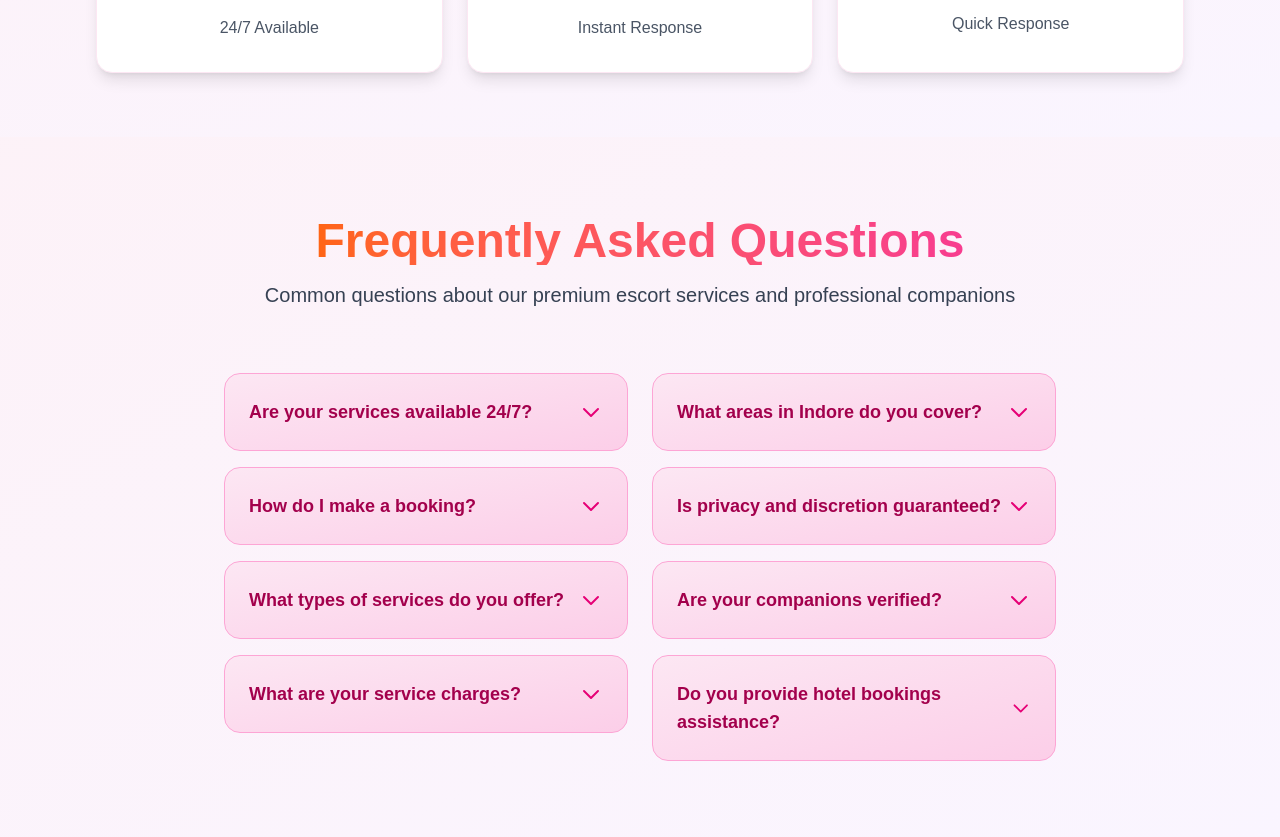
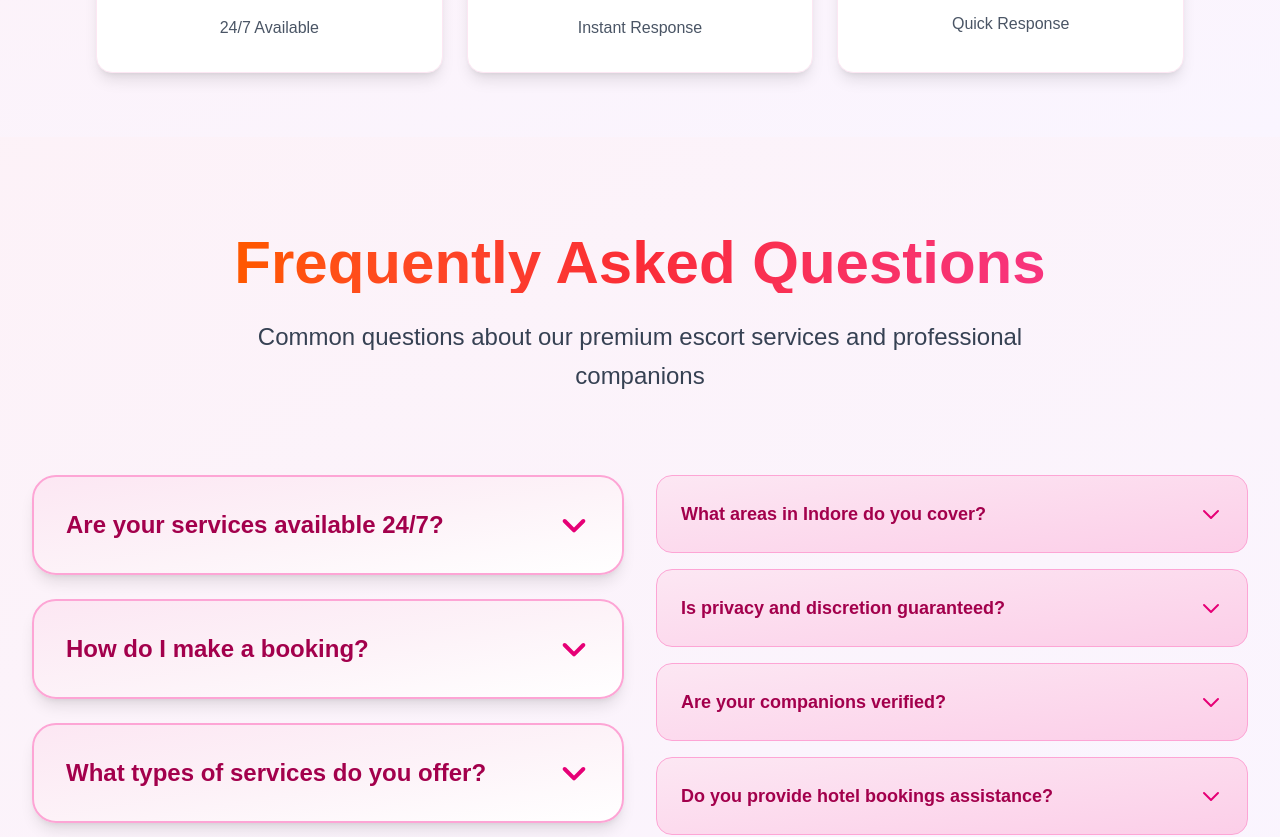
Before and after one commit to anshmydigitalcrown-ui/surat, a Next.js app: page / in a window 1280 px wide. Shown: the part 8720-9557 px from the top of the page. Built offline with nearby package versions, Linux system fonts and the light colour scheme.

Commit message:
Restore service cards to previous larger design with enhanced FAQ section

```diff
--- a/src/app/page.tsx
+++ b/src/app/page.tsx
@@ -210,7 +210,7 @@ export default function Home() {
                   {/* Enhanced Gradient Overlay */}
                   <div className="absolute inset-0 bg-gradient-to-t from-black/70 via-black/30 to-transparent opacity-0 group-hover:opacity-100 transition-opacity duration-500"></div>
 
-                  {/* Price Badge - Larger */}
+                  {/* Price Badge - Enhanced */}
                   <div className="absolute top-4 left-4">
                     <span className={`px-4 py-2 rounded-full text-sm font-bold text-white shadow-xl ${
                       service.price === 'Luxury' ? 'bg-gradient-to-r from-purple-500 to-purple-700' :
@@ -795,71 +795,71 @@ export default function Home() {
         </div>
       </section>
 
-      {/* FAQ Section */}
-      <section className="py-20 bg-gradient-to-br from-pink-50 via-pink-25 to-purple-50">
-        <div className="max-w-4xl mx-auto px-4 sm:px-6 lg:px-8">
-          <div className="text-center mb-16">
-            <h2 className="text-4xl md:text-5xl font-bold bg-gradient-to-r from-orange-500 to-pink-500 bg-clip-text text-transparent mb-4">
+      {/* FAQ Section - Enhanced Size & UI/UX */}
+      <section className="py-24 bg-gradient-to-br from-pink-50 via-pink-25 to-purple-50">
+        <div className="max-w-7xl mx-auto px-4 sm:px-6 lg:px-8">
+          <div className="text-center mb-20">
+            <h2 className="text-5xl md:text-6xl font-black bg-gradient-to-r from-orange-500 via-red-500 to-pink-500 bg-clip-text text-transparent mb-6">
               Frequently Asked Questions
             </h2>
-            <p className="text-xl text-gray-700 max-w-3xl mx-auto">
+            <p className="text-xl md:text-2xl text-gray-700 max-w-4xl mx-auto leading-relaxed">
               Common questions about our premium escort services and professional companions
             </p>
           </div>
 
-          {/* FAQ Grid - 2 Columns */}
-          <div className="grid grid-cols-1 md:grid-cols-2 gap-6">
+          {/* FAQ Grid - Enhanced 2 Columns with Larger Cards */}
+          <div className="grid grid-cols-1 lg:grid-cols-2 gap-8">
             {/* Left Column */}
-            <div className="space-y-4">
-              {/* FAQ Item 1 */}
-              <details className="group bg-gradient-to-br from-pink-100 to-pink-200 rounded-2xl border border-pink-300 overflow-hidden">
-                <summary className="flex items-center justify-between p-6 cursor-pointer hover:bg-pink-200 transition-all duration-300">
-                  <h3 className="text-lg font-bold text-pink-800">Are your services available 24/7?</h3>
-                  <svg className="w-6 h-6 text-pink-600 transform group-open:rotate-180 transition-transform duration-300" fill="none" stroke="currentColor" viewBox="0 0 24 24">
-                    <path strokeLinecap="round" strokeLinejoin="round" strokeWidth={2} d="M19 9l-7 7-7-7" />
+            <div className="space-y-6">
+              {/* FAQ Item 1 - Enhanced */}
+              <details className="group bg-gradient-to-br from-pink-100 via-pink-50 to-white rounded-3xl border-2 border-pink-300 overflow-hidden shadow-lg hover:shadow-2xl transition-all duration-500">
+                <summary className="flex items-center justify-between p-8 cursor-pointer hover:bg-gradient-to-r hover:from-pink-200 hover:to-pink-100 transition-all duration-300">
+                  <h3 className="text-xl md:text-2xl font-bold text-pink-800 pr-4">Are your services available 24/7?</h3>
+                  <svg className="w-8 h-8 text-pink-600 transform group-open:rotate-180 transition-transform duration-300 flex-shrink-0" fill="none" stroke="currentColor" viewBox="0 0 24 24">
+                    <path strokeLinecap="round" strokeLinejoin="round" strokeWidth={3} d="M19 9l-7 7-7-7" />
                   </svg>
                 </summary>
-                <div className="px-6 pb-6 text-gray-700">
-                  <p>Yes, our premium escort services are available 24/7. We provide round-the-clock assistance to ensure you can book our services at any time that suits your schedule.</p>
+                <div className="px-8 pb-8 text-gray-700">
+                  <p className="text-lg leading-relaxed">Yes, our premium escort services are available 24/7. We provide round-the-clock assistance to ensure you can book our services at any time that suits your schedule.</p>
                 </div>
               </details>
 
-              {/* FAQ Item 2 */}
-              <details className="group bg-gradient-to-br from-pink-100 to-pink-200 rounded-2xl border border-pink-300 overflow-hidden">
-                <summary className="flex items-center justify-between p-6 cursor-pointer hover:bg-pink-200 transition-all duration-300">
-                  <h3 className="text-lg font-bold text-pink-800">How do I make a booking?</h3>
-                  <svg className="w-6 h-6 text-pink-600 transform group-open:rotate-180 transition-transform duration-300" fill="none" stroke="currentColor" viewBox="0 0 24 24">
-                    <path strokeLinecap="round" strokeLinejoin="round" strokeWidth={2} d="M19 9l-7 7-7-7" />
+              {/* FAQ Item 2 - Enhanced */}
+              <details className="group bg-gradient-to-br from-pink-100 via-pink-50 to-white rounded-3xl border-2 border-pink-300 overflow-hidden shadow-lg hover:shadow-2xl transition-all duration-500">
+                <summary className="flex items-center justify-between p-8 cursor-pointer hover:bg-gradient-to-r hover:from-pink-200 hover:to-pink-100 transition-all duration-300">
+                  <h3 className="text-xl md:text-2xl font-bold text-pink-800 pr-4">How do I make a booking?</h3>
+                  <svg className="w-8 h-8 text-pink-600 transform group-open:rotate-180 transition-transform duration-300 flex-shrink-0" fill="none" stroke="currentColor" viewBox="0 0 24 24">
+                    <path strokeLinecap="round" strokeLinejoin="round" strokeWidth={3} d="M19 9l-7 7-7-7" />
                   </svg>
                 </summary>
-                <div className="px-6 pb-6 text-gray-700">
-                  <p>You can make a booking by calling us directly, sending a WhatsApp message, or filling out our contact form. Our team will respond promptly to confirm your booking details.</p>
+                <div className="px-8 pb-8 text-gray-700">
+                  <p className="text-lg leading-relaxed">You can make a booking by calling us directly, sending a WhatsApp message, or filling out our contact form. Our team will respond promptly to confirm your booking details.</p>
                 </div>
               </details>
 
-              {/* FAQ Item 3 */}
-              <details className="group bg-gradient-to-br from-pink-100 to-pink-200 rounded-2xl border border-pink-300 overflow-hidden">
-                <summary className="flex items-center justify-between p-6 cursor-pointer hover:bg-pink-200 transition-all duration-300">
-                  <h3 className="text-lg font-bold text-pink-800">What types of services do you offer?</h3>
-                  <svg className="w-6 h-6 text-pink-600 transform group-open:rotate-180 transition-transform duration-300" fill="none" stroke="currentColor" viewBox="0 0 24 24">
-                    <path strokeLinecap="round" strokeLinejoin="round" strokeWidth={2} d="M19 9l-7 7-7-7" />
+              {/* FAQ Item 3 - Enhanced */}
+              <details className="group bg-gradient-to-br from-pink-100 via-pink-50 to-white rounded-3xl border-2 border-pink-300 overflow-hidden shadow-lg hover:shadow-2xl transition-all duration-500">
+                <summary className="flex items-center justify-between p-8 cursor-pointer hover:bg-gradient-to-r hover:from-pink-200 hover:to-pink-100 transition-all duration-300">
+                  <h3 className="text-xl md:text-2xl font-bold text-pink-800 pr-4">What types of services do you offer?</h3>
+                  <svg className="w-8 h-8 text-pink-600 transform group-open:rotate-180 transition-transform duration-300 flex-shrink-0" fill="none" stroke="currentColor" viewBox="0 0 24 24">
+                    <path strokeLinecap="round" strokeLinejoin="round" strokeWidth={3} d="M19 9l-7 7-7-7" />
                   </svg>
                 </summary>
-                <div className="px-6 pb-6 text-gray-700">
-                  <p>We offer a wide range of premium companion services including social events, business meetings, dinner dates, and travel companionship. All services are provided with complete professionalism.</p>
+                <div className="px-8 pb-8 text-gray-700">
+                  <p className="text-lg leading-relaxed">We offer a wide range of premium companion services including social events, business meetings, dinner dates, and travel companionship. All services are provided with complete professionalism.</p>
                 </div>
               </details>
 
-              {/* FAQ Item 4 */}
-              <details className="group bg-gradient-to-br from-pink-100 to-pink-200 rounded-2xl border border-pink-300 overflow-hidden">
-                <summary className="flex items-center justify-between p-6 cursor-pointer hover:bg-pink-200 transition-all duration-300">
-                  <h3 className="text-lg font-bold text-pink-800">What are your service charges?</h3>
-                  <svg className="w-6 h-6 text-pink-600 transform group-open:rotate-180 transition-transform duration-300" fill="none" stroke="currentColor" viewBox="0 0 24 24">
-                    <path strokeLinecap="round" strokeLinejoin="round" strokeWidth={2} d="M19 9l-7 7-7-7" />
+              {/* FAQ Item 4 - Enhanced */}
+              <details className="group bg-gradient-to-br from-pink-100 via-pink-50 to-white rounded-3xl border-2 border-pink-300 overflow-hidden shadow-lg hover:shadow-2xl transition-all duration-500">
+                <summary className="flex items-center justify-between p-8 cursor-pointer hover:bg-gradient-to-r hover:from-pink-200 hover:to-pink-100 transition-all duration-300">
+                  <h3 className="text-xl md:text-2xl font-bold text-pink-800 pr-4">What are your service charges?</h3>
+                  <svg className="w-8 h-8 text-pink-600 transform group-open:rotate-180 transition-transform duration-300 flex-shrink-0" fill="none" stroke="currentColor" viewBox="0 0 24 24">
+                    <path strokeLinecap="round" strokeLinejoin="round" strokeWidth={3} d="M19 9l-7 7-7-7" />
                   </svg>
                 </summary>
-                <div className="px-6 pb-6 text-gray-700">
-                  <p>Our service charges vary based on the type of service, duration, and specific requirements. Please contact us directly for detailed pricing information and package options.</p>
+                <div className="px-8 pb-8 text-gray-700">
+                  <p className="text-lg leading-relaxed">Our service charges vary based on the type of service, duration, and specific requirements. Please contact us directly for detailed pricing information and package options.</p>
                 </div>
               </details>
             </div>
```
